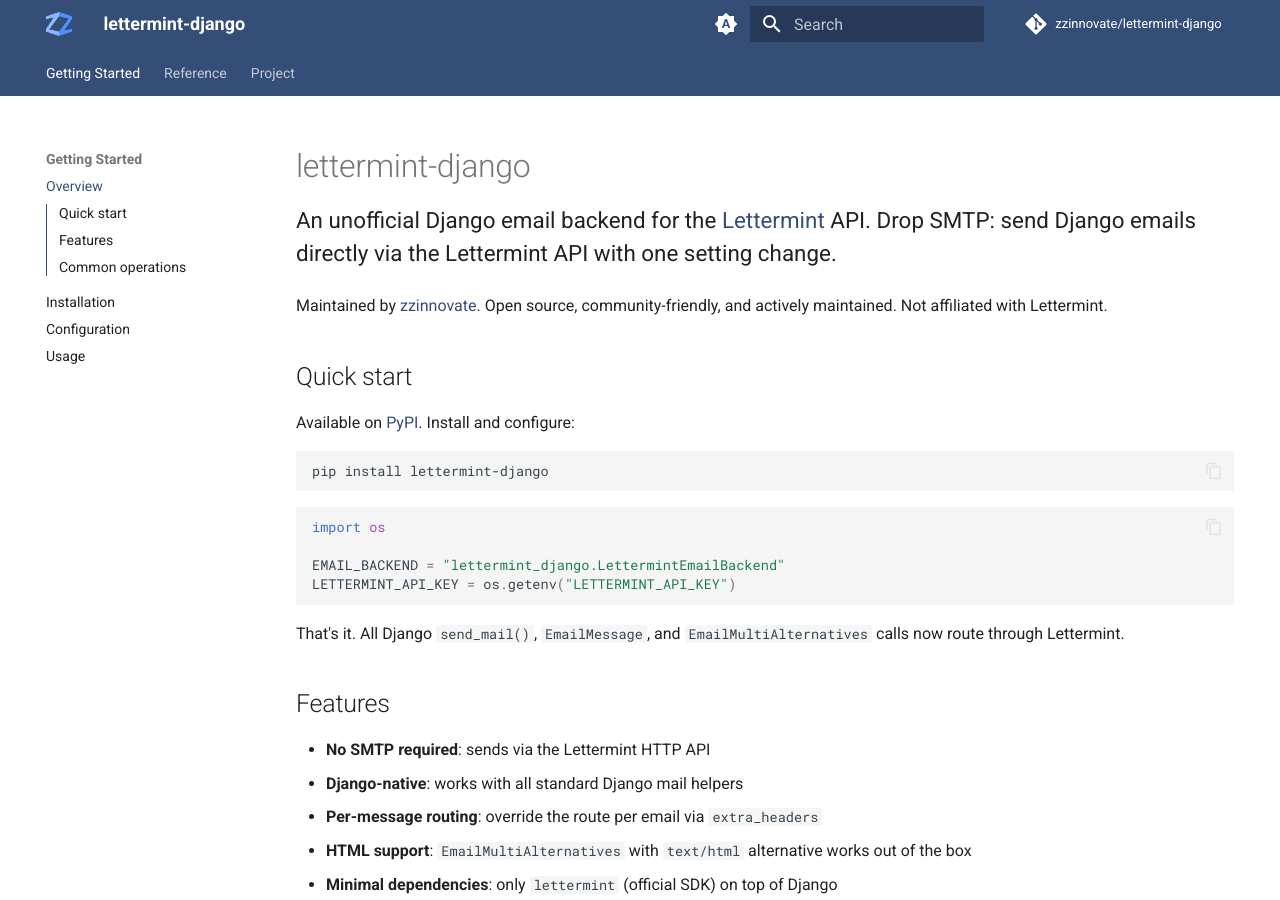
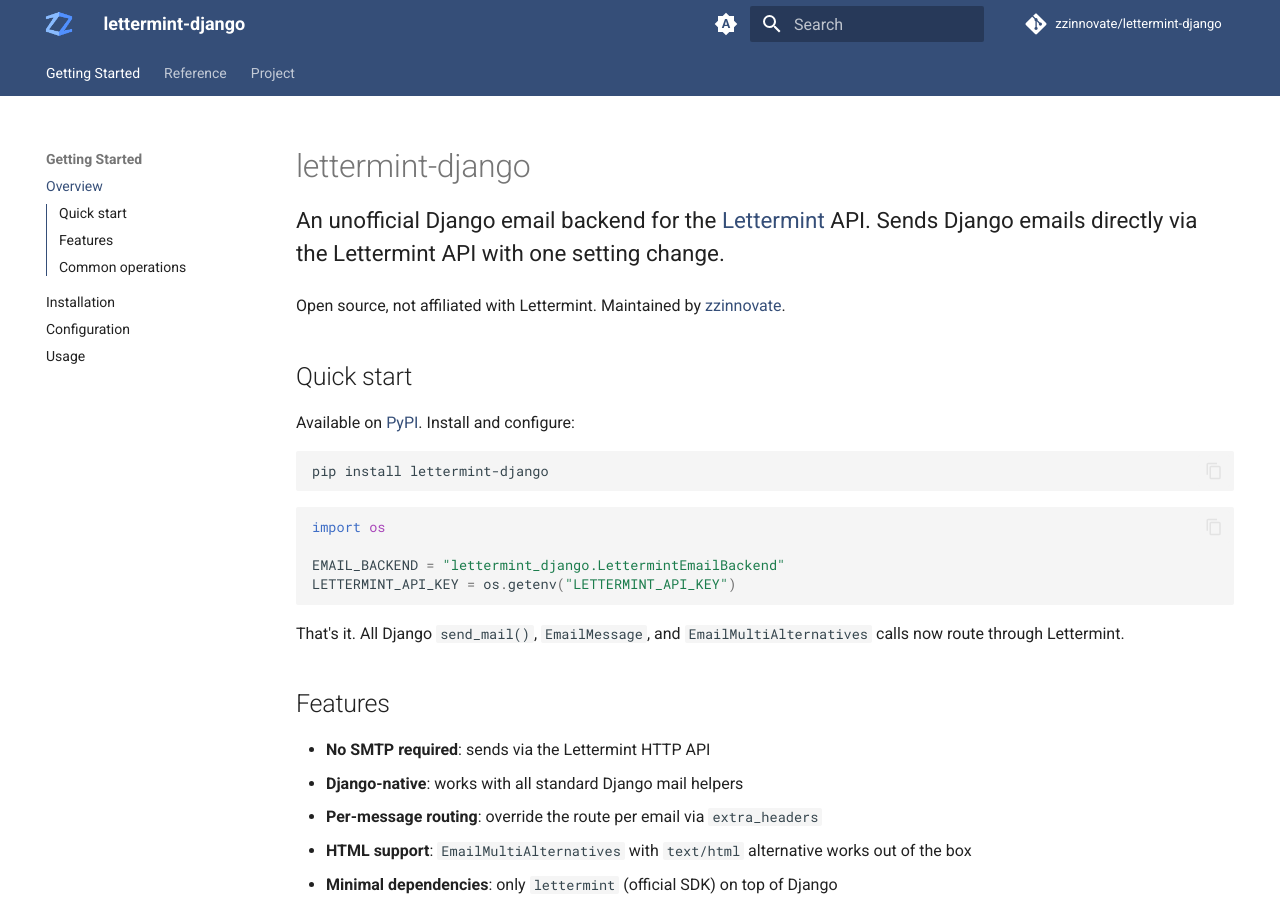
Before and after one commit to zzinnovate/lettermint-django, an MkDocs documentation site: the page built from docs/index.md, in a window 1280 px wide and 900 px high. Built offline with MkDocs 1.6.1 and Material for MkDocs 9.7.7, drawn with Linux system fonts in a browser that asks for light colours; comment, search, counter and statistics services are not loaded.

Commit message:
docs: update documenttion

```diff
--- a/docs/index.md
+++ b/docs/index.md
@@ -1,8 +1,8 @@
 # lettermint-django
 
-An unofficial Django email backend for the [Lettermint](https://lettermint.co/) API. Drop SMTP:  send Django emails directly via the Lettermint API with one setting change.
+An unofficial Django email backend for the [Lettermint](https://lettermint.co/) API. Sends Django emails directly via the Lettermint API with one setting change.
 
-Maintained by [zzinnovate](https://github.com/zzinnovate). Open source, community-friendly, and actively maintained. Not affiliated with Lettermint.
+Open source, not affiliated with Lettermint. Maintained by [zzinnovate](https://github.com/zzinnovate).
 
 ## Quick start
 
```
Also changed, not shown: CONTRIBUTING.md (+7 -6 lines), README.md (+2 -2 lines), docs/getting-started/installation.md (+2 -2 lines), docs/reference/backend.md (+1 -1 lines).
